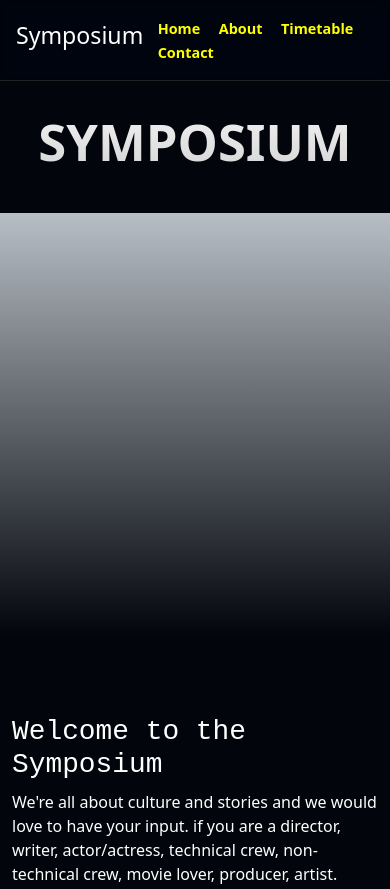
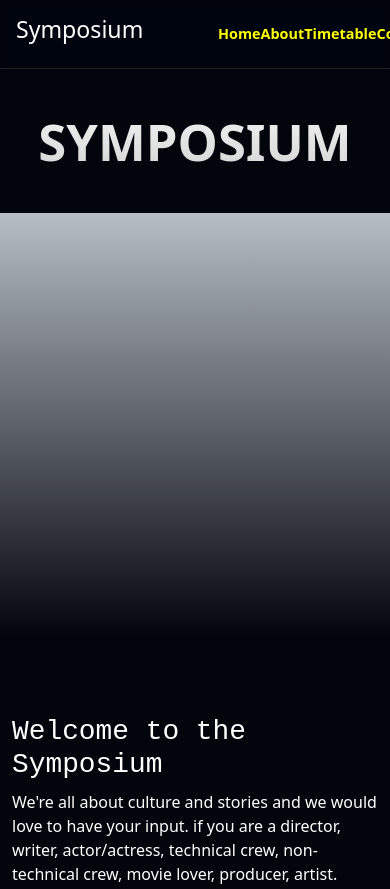
Before and after one commit to MondeLionel/symposium, a plain HTML site: page index.html in a window 390 px wide. Shown: the top 889 px of the page. Drawn offline with Linux system fonts and the light colour scheme.

Commit message:
update animations and js

```diff
--- a/css/style.css
+++ b/css/style.css
@@ -43,12 +43,15 @@ video{
 }
 
 .menu-item{
-  margin-left: 1em;
+  /*! margin-left: 4em; */
   font-size: 0.9rem;
 }
 
 .menu{
 
+  display: flex;
+  width: 40vw;
+  justify-content: space-between;
 }
 
 .logo{
@@ -121,7 +124,7 @@ video{
   display: block;
   border-radius: 5px;
   margin: 2em auto;
-  max-width: 300px;
+  /*! max-width: 300px; */
 }
 
 .session_card:hover{
--- a/index.html
+++ b/index.html
@@ -47,7 +47,7 @@
 						</div>
 
 					</div>
-					<video src="mobile_2.mp4" muted loop autoplay></video>
+					<video src="mobile_2.mp4" muted loop></video>
 				</div>
 			</div>
 
@@ -178,6 +178,7 @@
 				</div>
 			</div>
 		</div>
+	</div>
 		<div class="pre--footer">
 			<div class="placeholder--div"></div>
 			<div class="container">
@@ -187,7 +188,6 @@
 	</main>
 	<footer>
 
-
 	</footer>
 	<script src="vendor/js/bootstrap.bundle.min.js"></script>
 	<script src="vendor/js/swiper.min.js"></script>
--- a/js/main.js
+++ b/js/main.js
@@ -1,6 +1,8 @@
 
 
 const notifEl = document.querySelector(".notification");
+const videoEl = document.querySelector("video");
+const body = document.querySelector("body")
 
 const swiper = new Swiper('#hero-swiper', {
 	slidesPerView: 3,
@@ -15,9 +17,14 @@ const notif_animation  = function(){
 		targets: notifEl,
 		translateY:['-100%','0%'],
 		opacity:[0,1],
-		delay:1000
+		delay:1000,
+		complete: function(anim) {
+		  videoEl.play();
+		  console.log(anim)
+		}
 	})
 	console.log("animations done")
+	// videoEl.play();
 }
 
 
@@ -35,4 +42,15 @@ notifEl.addEventListener("click", function(e){
 		opacity:0,
 		duration:300
 	})
+
+	videoEl.pause()
 })
+
+window.addEventListener("scroll", (event) => {
+    let scroll_position = this.scrollY;
+  if(scroll_position > 300){
+  	body.classList.add("menu--fixed")
+  }else{
+  	body.classList.remove("menu--fixed")
+  }
+});
```
